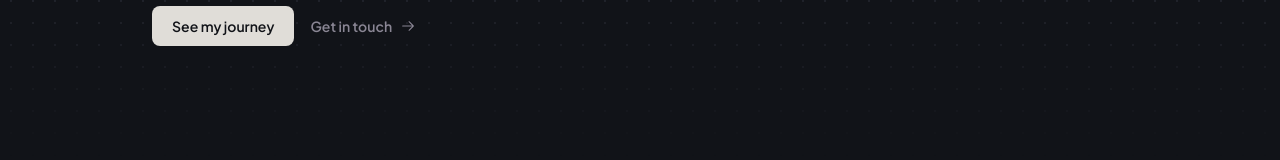
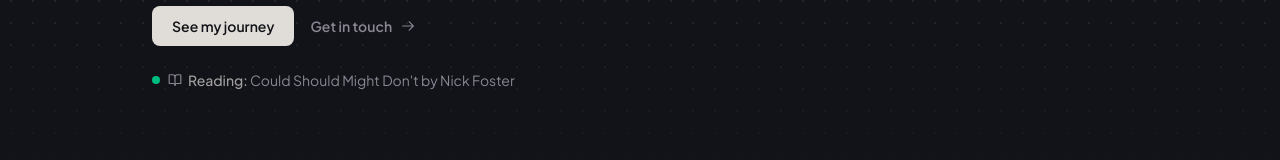
Before and after one commit to ojhstill/ojhstill.com, a React (Vite) app: page / in a window 1280 px wide. Shown: the part 561-721 px from the top of the page. Built offline with nearby package versions, Linux system fonts and the light colour scheme.

Commit message:
Add launch configuration for Vite development and integrate CurrentlyStatus component in Home page

```diff
--- a/src/pages/Home.tsx
+++ b/src/pages/Home.tsx
@@ -4,6 +4,7 @@ import { buttonVariants, ButtonArrow } from '@/components/Button';
 import { motion } from 'motion/react';
 import CaseStudyCard, { type CaseStudy } from '@/components/CaseStudyCard';
 import SectionHeading from '@/components/SectionHeading';
+import CurrentlyStatus from '@/components/CurrentlyStatus';
 import { companyLogos } from '@/lib/companyLogos';
 import { useHeroParallax } from '@/lib/useParallax';
 
@@ -194,6 +195,9 @@ export default function Home() {
                     <ButtonArrow />
                   </Link>
                 </div>
+                <div className="mt-6">
+                  <CurrentlyStatus />
+                </div>
               </motion.div>
             </motion.div>
 
```
Also changed, not shown: .claude/launch.json (added).
